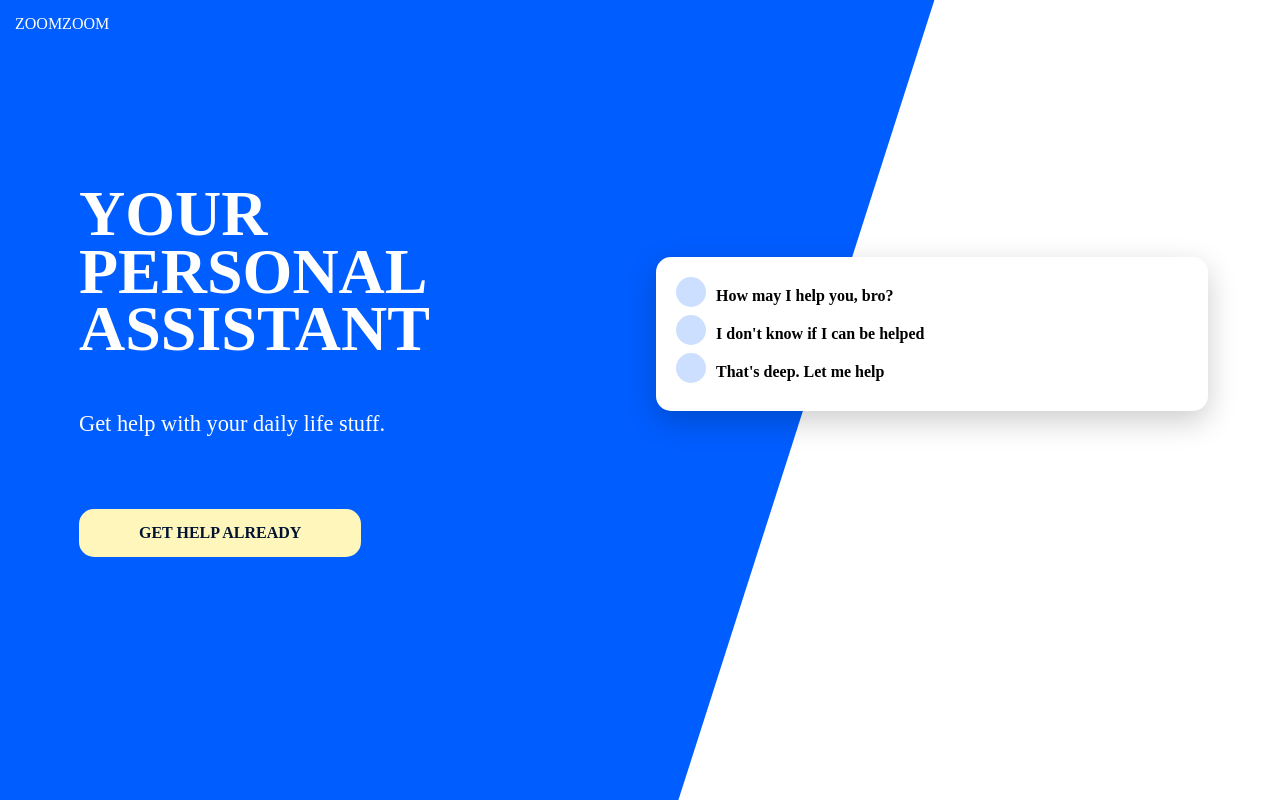
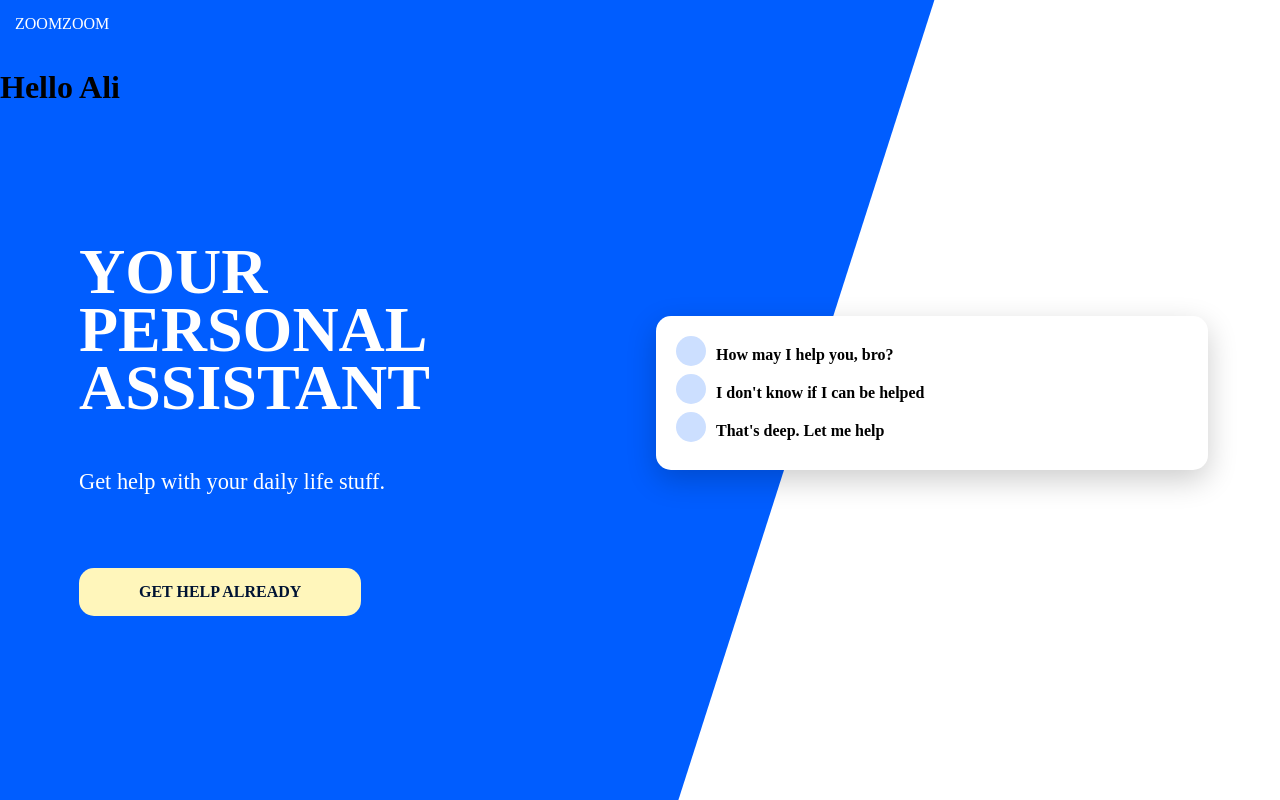
Before and after one commit to Falzaro/sass, a website: page dist/index.html in a window 1280 px wide. Drawn offline with Linux system fonts and the light colour scheme.

Commit message:
hello ali text

```diff
--- a/dist/index.html
+++ b/dist/index.html
@@ -12,6 +12,7 @@
 
     <header>
       <a href="#">ZoomZoom</a>
+      <h1>Hello Ali</h1>
     </header>
 
     <main>
```
